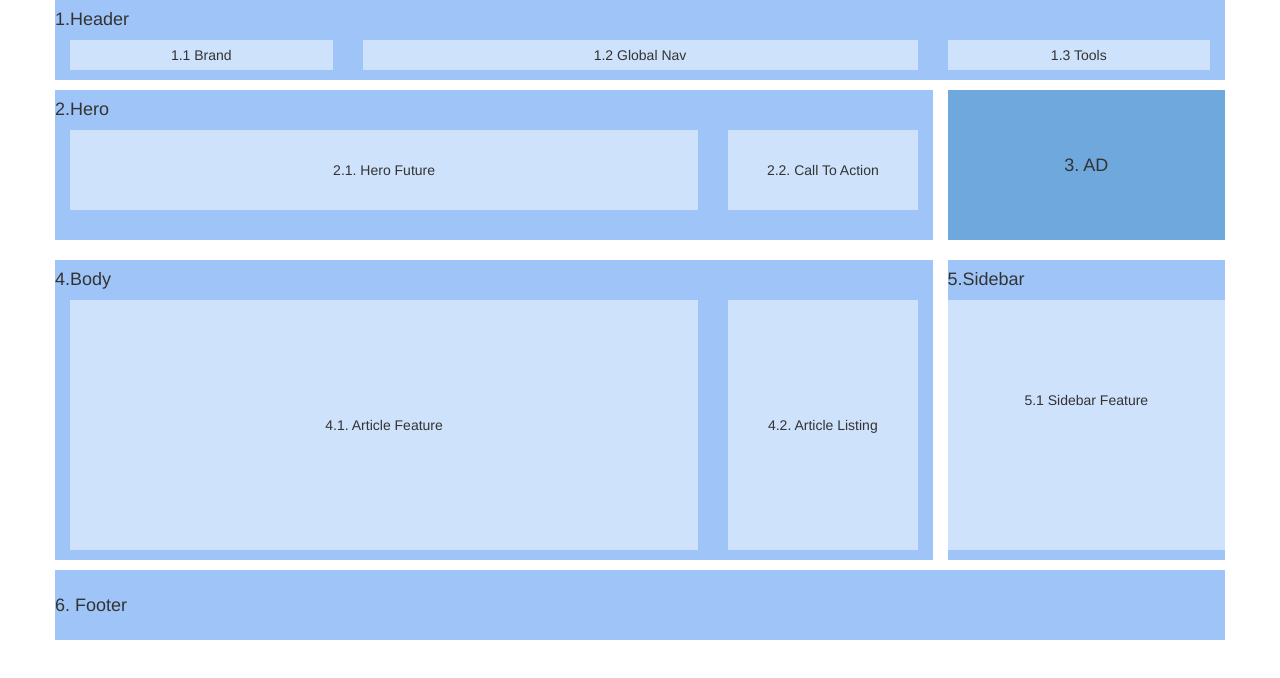
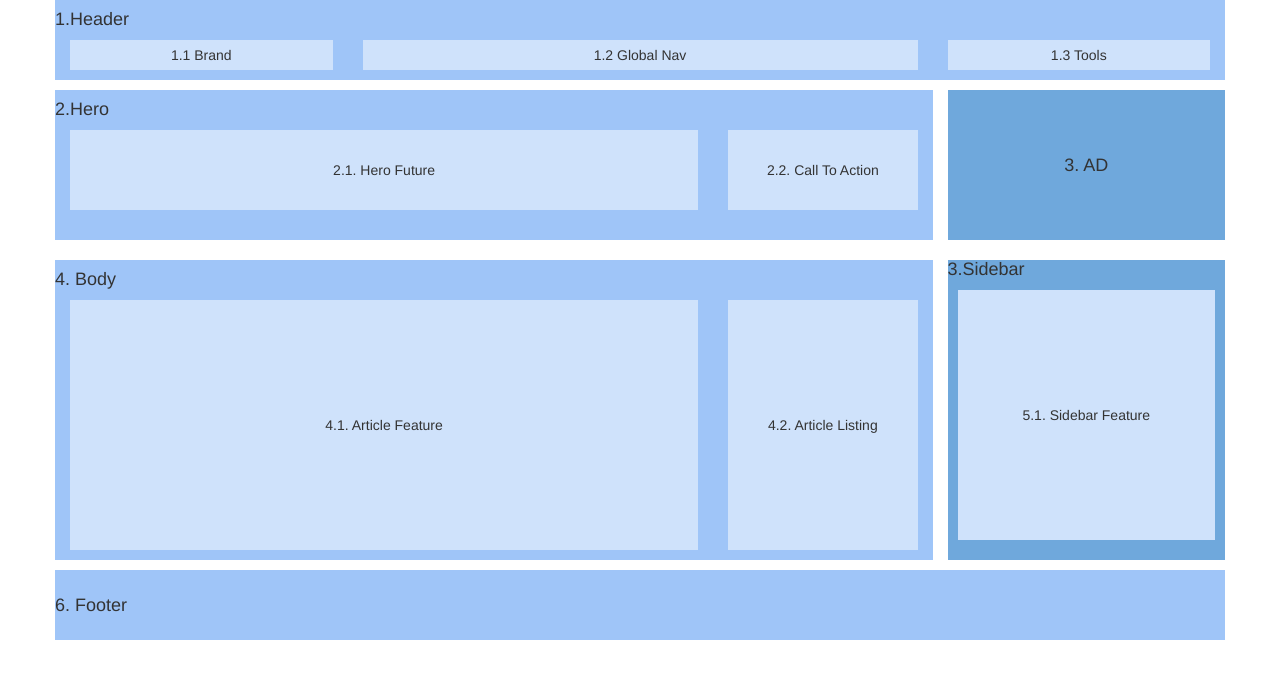
Before and after one commit to sandipaisdu/CT-High-Level-Layout, a plain HTML site: page index.html in a window 1280 px wide. Drawn offline with nearby package versions, Linux system fonts and the light colour scheme.

Commit message:
Responsive issues left

```diff
--- a/index.html
+++ b/index.html
@@ -10,6 +10,7 @@
     <link rel="stylesheet" href="https://maxcdn.bootstrapcdn.com/bootstrap/3.3.4/css/bootstrap-theme.min.css">
     <link rel="stylesheet" href="https://maxcdn.bootstrapcdn.com/bootstrap/3.3.4/css/bootstrap.min.css">
     <link rel="stylesheet" href="style.css">
+    <link rel="stylesheet" href="responsive.css">
     <!-- HTML5 shim and Respond.js for IE8 support of HTML5 elements and media queries -->
     <!-- WARNING: Respond.js doesn't work if you view the page via file:// -->
     <!--[if lt IE 9]>
@@ -26,13 +27,13 @@
           <h4>1.Header</h4>
         </div>
           <div class="row">
-            <div class="col-md-3">
+            <div class="col-md-3 col-sm-3 col-xs-12">
               <p>1.1 Brand</p>
             </div>
-            <div class="col-md-6">
+            <div class="col-md-6 col-sm-6 col-xs-7">
               <p>1.2 Global Nav</p>
             </div>
-            <div class="col-md-3">
+            <div class="col-md-3 col-sm-3 col-xs-5">
               <p>1.3 Tools</p>
             </div>
           </div>
@@ -49,21 +50,56 @@
               <h4>2.Hero</h4>
             </div>
             <div class="row">
-              <div class="col-md-9">
+              <div class="col-md-9 col-sm-12">
                 <div class="future">
                   <p>2.1. Hero Future</p>
                 </div>
               </div>
-              <div class="col-md-3">
+              <div class="col-md-3 col-sm-12">
                 <div class="call">
                   <p>2.2. Call To Action</p>
                 </div>
               </div>
             </div>
           </div>
-          <div class="col-md-3 padding-right">
+          <div class="col-md-3 padding-right col-sm-4 pull-right ">
             <div class="ad">
               <h4>3. AD</h4>
+            </div>
+          </div>
+        </div>
+
+      </div
+
+
+    <div class="content_area">
+      <div class="container ">
+        <div class="row">
+          <div class="col-md-9 body">
+            <div class="row">
+              <h4>4. Body</h4>
+            </div>
+            <div class="row">
+              <div class="col-md-9 col-sm-8 col-xs-12 pull-left">
+                <div class="feature">
+                  <p>4.1. Article Feature</p>
+                </div>
+              </div>
+              <div class="col-md-3 col-sm-12 col-xs-12">
+                <div class="list">
+                  <p>4.2. Article Listing</p>
+                </div>
+              </div>
+            </div>
+          </div>
+          <div class="col-md-3 padding-right col-sm-12 col-xs-12">
+            <div class="sidebar">
+              <div class="sidebar_title">
+              <h4>3.Sidebar</h4>
+            </div>
+            <div class="sidebar_content">
+              <p>5.1. Sidebar Feature</p>
+            </div>
             </div>
           </div>
         </div>
@@ -71,50 +107,7 @@
       </div>
     </div>
 
-<div class="body_area">
-      <div class="container ">
-        <div class="row">
-          <div class="col-md-9 body">
-            <div class="row">
-              <h4>4.Body</h4>
-            </div>
-            <div class="row">
-              <div class="col-md-9">
-                <div class="feature">
-                  <p>4.1. Article Feature</p>
-                </div>
-              </div>
-              <div class="col-md-3">
-                <div class="list">
-                  <p>4.2. Article Listing</p>
-                </div>
-              </div>
-            </div>
-          </div>
 
-          <div class="col-md-3 padding-right">
-            <div class="sidebar_content">
-              <div class="row">
-              <div class="col-md-12">
-                <h4>5.Sidebar</h4>
-              </div>
-            </div>
-            <div class="row ">
-
-              <div class="col-md-12 ">
-              <div class="sidebar_materials">
-                <p>5.1 Sidebar Feature</p>
-              </div>
-
-              </div>
-            </div>
-            </div>
-          </div>
-
-        </div>
-
-      </div>
-    </div>
 
     <div class="footer_area">
       <div class="container">
--- a/style.css
+++ b/style.css
@@ -69,20 +69,24 @@ Header**************************************************************************
     text-align: center;
 }
 
-.sidebar_content{
-    background-color: #9FC5F8;
+.sidebar {
+    background-color: #6FA8DC;
 min-height: 300px;
-    margin-top: 10px;
+}
+.sidebar_title{
+
+}
+.sidebar_content {
+  text-align: center;
+  min-height: 250px;
+  margin: 5px 10px 5px 10px;
+  background-color: #CFE2FB;
+  text-align: center;
+  line-height: 250px;
 }
 
-.sidebar_content p{
-text-align: center;
-line-height: 200px;
-}
-.sidebar_materials{
-background-color: #CFE2FB;
-  min-height: 250px;
-}
+
+
 .footer{
     background-color: #9FC5F8;
     min-height: 70px;
```
Also changed, not shown: responsive.css (added, +24 -0 lines). Lines whose indentation alone changed are shown as unchanged.
